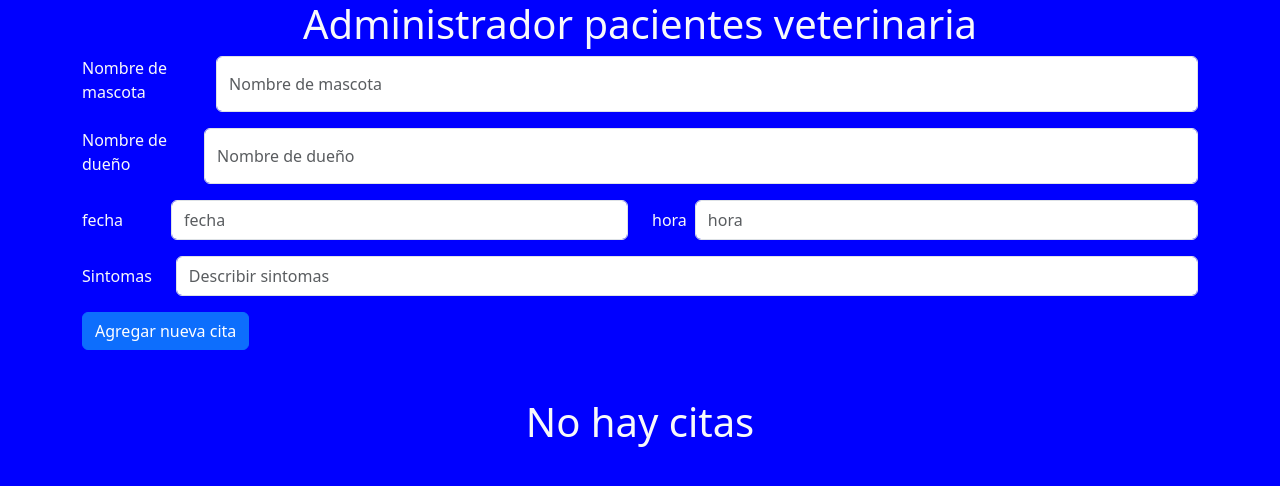
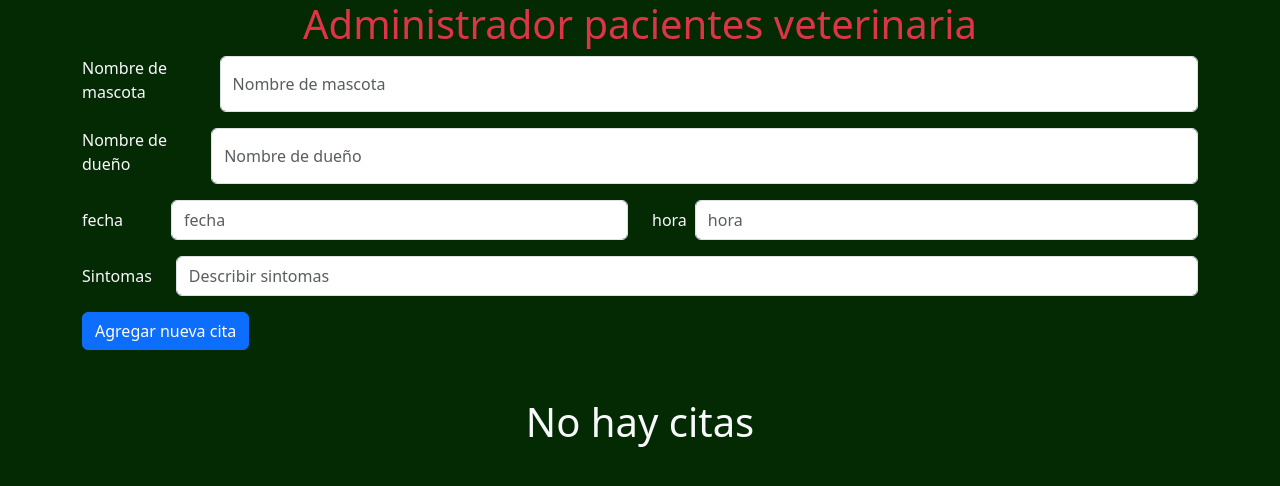
Before and after one commit to Rivadeneiea/ejercicio9-react, a React (Vite) app: page / in a window 1280 px wide. Shown: the top 486 px of the page. Built offline with nearby package versions, Linux system fonts and the light colour scheme.

Commit message:
agrego css

```diff
--- a/src/App.css
+++ b/src/App.css
@@ -2,5 +2,5 @@
   min-height: 100vh;
   display: flex;
   flex-direction: column;
-  background-color: blue;
+  background-color: rgb(3, 42, 3);
 }
--- a/src/App.jsx
+++ b/src/App.jsx
@@ -27,7 +27,7 @@ function App() {
   return (
     <>
       <div>
-        <h1 className="text-light text-center">
+        <h1 className="text-danger text-center">
           Administrador pacientes veterinaria
         </h1>
       </div>{" "}
--- a/src/components/ArticuloCita.jsx
+++ b/src/components/ArticuloCita.jsx
@@ -3,7 +3,7 @@ import Card from "react-bootstrap/Card";
 
 const ArticuloCita = ({ cita, borrarCita }) => {
   return (
-    <Card style={{ width: "18rem" }}>
+    <Card className="bg-dark text-light " style={{ width: "18rem" }}>
       <Card.Body>
         <Card.Title>{cita.nombreDeDueño}</Card.Title>
         <Card.Text>
--- a/src/components/Formulario.jsx
+++ b/src/components/Formulario.jsx
@@ -34,7 +34,7 @@ const Formulario = ({ crearCitas }) => {
   return (
     <Form className="container text-light" onSubmit={handleSubmit}>
       <Form.Group className="mb-3 d-flex" controlId="formBasicEmail">
-        <Form.Label> Nombre de mascota</Form.Label>
+        <Form.Label className="d-flex me-1"> Nombre de mascota</Form.Label>
         <Form.Control
           type="text"
           name="nombreDeMascota"
@@ -44,7 +44,7 @@ const Formulario = ({ crearCitas }) => {
         />
       </Form.Group>
       <Form.Group className="mb-3 d-flex" controlId="formBasicEmail">
-        <Form.Label> Nombre de dueño</Form.Label>
+        <Form.Label className="d-flex me-2"> Nombre de dueño</Form.Label>
         <Form.Control
           type="text"
           name="nombreDeDueño"
@@ -75,7 +75,7 @@ const Formulario = ({ crearCitas }) => {
           />
         </Form.Group>
       </div>
-      <Form.Group className="mb-3 d-flex" controlId="formBasicEmail">
+      <Form.Group className="mb-3  d-flex" controlId="formBasicEmail">
         <Form.Label className="mt-2 me-4"> Sintomas</Form.Label>
         <Form.Control
           type="text"
```
